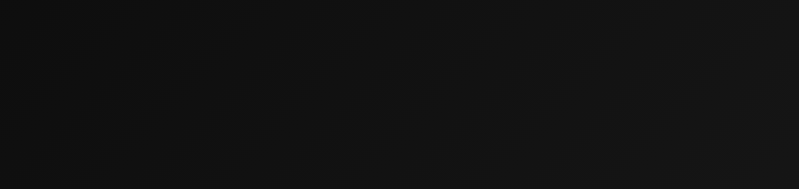
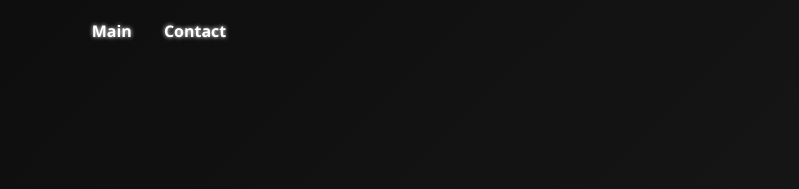
Before and after one commit to NexusPads/Nexus, a plain HTML site: page index.html in a window 1280 px wide. Shown: the top 189 px of the page, without its empty margins (481-1280 px from the left). Drawn offline with Linux system fonts and the light colour scheme.

Commit message:
Update index.html

```diff
--- a/index.html
+++ b/index.html
@@ -17,6 +17,27 @@
       background: linear-gradient(135deg, #0a0a0a, #1a1a1a);
       overflow: hidden;
       font-family: 'Segoe UI', Tahoma, Geneva, Verdana, sans-serif;
+    }
+
+    /* navigation at top-center */
+    .nav {
+      position: fixed;
+      top: 20px;
+      left: 50%;
+      transform: translateX(-50%);
+      display: flex;
+      gap: 2rem;
+    }
+    .nav a {
+      color: #fff;
+      text-decoration: none;
+      font-size: 1rem;
+      font-weight: bold;
+      text-shadow: 0 0 4px #fff;
+      transition: color 0.2s ease;
+    }
+    .nav a:hover {
+      color: #ddd;
     }
 
     /* center container */
@@ -58,6 +79,12 @@
   </style>
 </head>
 <body>
+  <!-- navigation menu -->
+  <nav class="nav">
+    <a href="#" class="nav-link">Main</a>
+    <a href="#contact" class="nav-link">Contact</a>
+  </nav>
+
   <div class="center">
     <!-- central “N” -->
     <img src="assets/NexusPads.png" alt="Nexus Pads Logo" class="logo-img">
```
